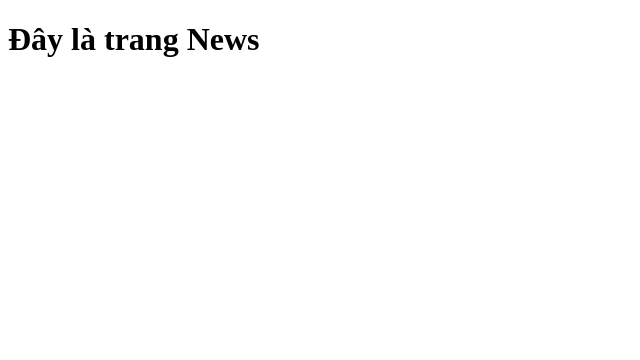
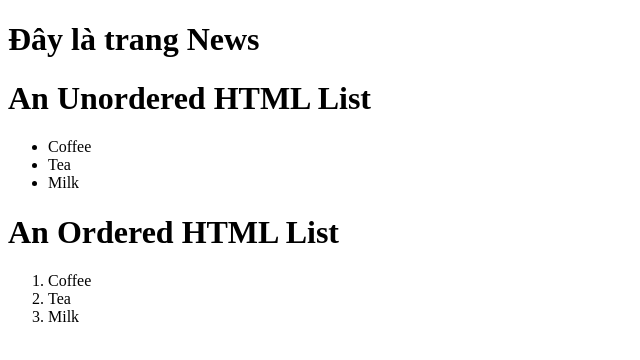
Before and after one commit to khoalyRikkei/JV-V1.1_Training_Program_Preparation, a plain HTML site: page Bai_tap_1_2_3/news.html in a window 1280 px wide. Shown: the whole page, without its empty margins (0-640 px from the left). Drawn offline with Linux system fonts and the light colour scheme.

Commit message:
Bài tập 1,2,3

```diff
--- a/Bai_tap_1/news.html
+++ b/Bai_tap_1_2_3/news.html
@@ -8,5 +8,17 @@
     </head>
     <body>
         <h1>Đây là trang News</h1>
+        <h1>An Unordered HTML List</h1>
+        <ul>
+            <li>Coffee</li>
+            <li>Tea</li>
+            <li>Milk</li>
+        </ul>
+        <h1>An Ordered HTML List</h1>
+        <ol>
+            <li>Coffee</li>
+            <li>Tea</li>
+            <li>Milk</li>
+        </ol>
     </body>
 </html>
```
Also changed, not shown: Bai_tap_1_2_3/index.html (renamed from Bai_tap_1/index.html).
